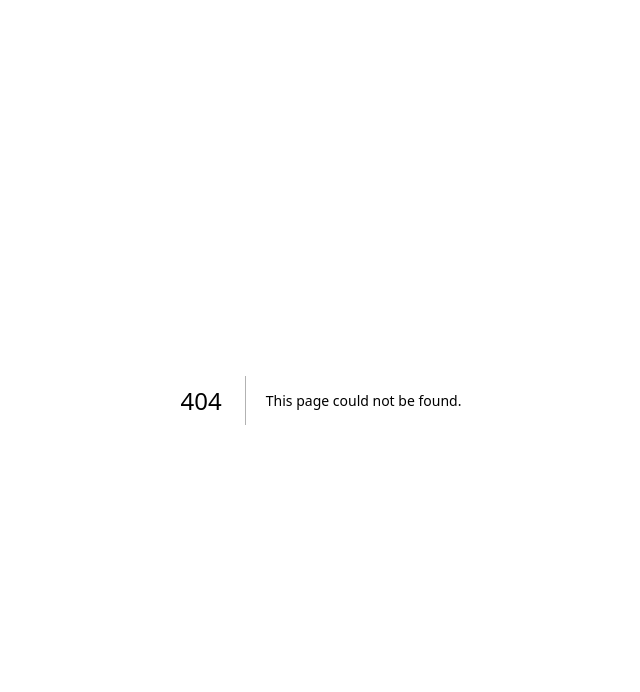
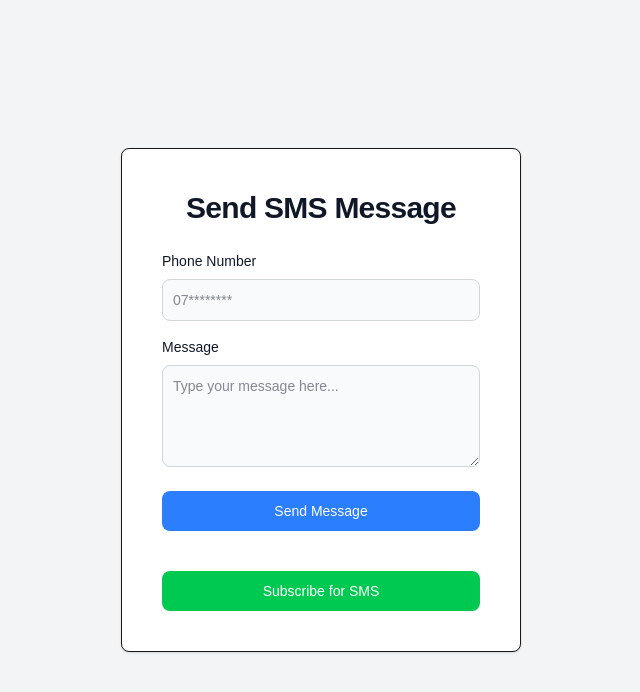
Before and after one commit to rubanga-kene/sms-platform, a Next.js app: page /send-message in a window 1280 px wide. Before the commit this address had no page. Shown: the top 692 px of the page, without its empty margins (319-959 px from the left). Built offline with nearby package versions, Linux system fonts and the light colour scheme.

Commit message:
Added Message Body

```diff
--- a/app/page.tsx
+++ b/app/page.tsx
@@ -104,7 +104,7 @@ export default function Login() {
               />
               <span className="ml-2">Remember me</span>
             </label>
-            <a className="text-sm text-blue-600 hover:underline" href="#">
+            <a className="text-sm text-blue-600 hover:underline" href="/send-message">
               Forgot your password?
             </a>
           </div>
--- /dev/null
+++ b/app/send-message/page.tsx
@@ -0,0 +1,164 @@
+'use client';
+
+import { useState } from 'react';
+
+export default function SendSMS() {
+  const [phoneNumber, setPhoneNumber] = useState('');
+  const [messageBody, setMessageBody] = useState('');
+  const [error, setError] = useState('');
+
+  const [showSubscribeForm, setShowSubscribeForm] = useState(false);
+  const [smsPackage, setSmsPackage] = useState('10');
+  const [subscriptionType, setSubscriptionType] = useState('weekly');
+  const [subscribeMessage, setSubscribeMessage] = useState('');
+
+  const handleSendSMS = async (e: React.FormEvent) => {
+    e.preventDefault();
+
+    try {
+      const res = await fetch('/api/send-sms', {
+        method: 'POST',
+        headers: { 'Content-Type': 'application/json' },
+        body: JSON.stringify({ phoneNumber, messageBody }),
+      });
+
+      if (!res.ok) {
+        const data = await res.json();
+        setError(data.error || 'Failed to send SMS.');
+        return;
+      }
+
+      setPhoneNumber('');
+      setMessageBody('');
+      setError('');
+    } catch (err) {
+      console.error(err);
+      setError('An unexpected error occurred.');
+    }
+  };
+
+  const handleSubscribe = async () => {
+    const selectedPackage = smsPackage === '10' ? 300 : 600;
+    const selectedPeriod = subscriptionType; // weekly or monthly
+
+    // Here you would send this data to the server
+    console.log(`Subscribing for ${smsPackage} SMS (${selectedPeriod}) at price ${selectedPackage}`);
+
+    setSubscribeMessage(`Subscribed successfully for ${smsPackage} SMS (${selectedPeriod}) at price ${selectedPackage}`);
+    setShowSubscribeForm(false);
+  };
+
+  return (
+    <main className="flex min-h-screen items-center justify-center bg-gray-100 p-4">
+      <form onSubmit={handleSendSMS} className="flex flex-col items-center justify-center w-full max-w-md px-6 py-8 mx-auto">
+        <div className="w-full bg-white rounded-lg shadow border sm:max-w-md xl:p-0">
+          <div className="p-8 space-y-6 sm:p-10">
+            <p className="text-2xl font-bold leading-tight tracking-tight text-gray-900 md:text-3xl text-center">
+              Send SMS Message
+            </p>
+
+            <div className="flex flex-col gap-4">
+              {/* Phone Number */}
+              <div>
+                <label htmlFor="phoneNumber" className="block mb-2 text-sm font-medium text-gray-900">
+                  Phone Number
+                </label>
+                <input
+                  placeholder="07********"
+                  id="phoneNumber"
+                  type="text"
+                  className="bg-gray-50 border border-gray-300 text-gray-900 sm:text-sm rounded-lg block w-full p-2.5"
+                  value={phoneNumber}
+                  onChange={(e) => setPhoneNumber(e.target.value)}
+                  required
+                />
+              </div>
+
+              {/* Message Body */}
+              <div>
+                <label htmlFor="messageBody" className="block mb-2 text-sm font-medium text-gray-900">
+                  Message
+                </label>
+                <textarea
+                  placeholder="Type your message here..."
+                  id="messageBody"
+                  className="bg-gray-50 border border-gray-300 text-gray-900 sm:text-sm rounded-lg block w-full p-2.5"
+                  value={messageBody}
+                  onChange={(e) => setMessageBody(e.target.value)}
+                  required
+                  rows={4}
+                />
+              </div>
+            </div>
+
+            <button
+              type="submit"
+              className="w-full bg-blue-500 hover:bg-blue-700 focus:ring-4 focus:outline-none focus:ring-primary-300 font-medium rounded-lg text-sm px-5 py-2.5 text-center text-white"
+            >
+              Send Message
+            </button>
+
+            {error && <p className="text-center text-red-500">{error}</p>}
+
+            {/* Subscribe Button */}
+            <div className="text-center">
+              <button
+                type="button"
+                onClick={() => setShowSubscribeForm(!showSubscribeForm)}
+                className="mt-4 w-full bg-green-500 hover:bg-green-700 focus:ring-4 focus:outline-none focus:ring-green-300 font-medium rounded-lg text-sm px-5 py-2.5 text-center text-white"
+              >
+                {showSubscribeForm ? 'Cancel Subscription' : 'Subscribe for SMS'}
+              </button>
+            </div>
+
+            {/* Subscription Form */}
+            {showSubscribeForm && (
+              <div className="mt-6 space-y-4">
+                <div>
+                  <label htmlFor="smsPackage" className="block mb-2 text-sm font-medium text-gray-900">
+                    Number of SMS
+                  </label>
+                  <select
+                    id="smsPackage"
+                    value={smsPackage}
+                    onChange={(e) => setSmsPackage(e.target.value)}
+                    className="bg-gray-50 border border-gray-300 text-gray-900 sm:text-sm rounded-lg block w-full p-2.5"
+                  >
+                    <option value="10">10 SMS - 300 UGX</option>
+                    <option value="20">20 SMS - 600 UGX</option>
+                  </select>
+                </div>
+
+                <div>
+                  <label htmlFor="subscriptionType" className="block mb-2 text-sm font-medium text-gray-900">
+                    Subscription Type
+                  </label>
+                  <select
+                    id="subscriptionType"
+                    value={subscriptionType}
+                    onChange={(e) => setSubscriptionType(e.target.value)}
+                    className="bg-gray-50 border border-gray-300 text-gray-900 sm:text-sm rounded-lg block w-full p-2.5"
+                  >
+                    <option value="weekly">Weekly</option>
+                    <option value="monthly">Monthly</option>
+                  </select>
+                </div>
+
+                <button
+                  type="button"
+                  onClick={handleSubscribe}
+                  className="w-full bg-purple-500 hover:bg-purple-700 focus:ring-4 focus:outline-none focus:ring-purple-300 font-medium rounded-lg text-sm px-5 py-2.5 text-center text-white"
+                >
+                  Confirm Subscription
+                </button>
+              </div>
+            )}
+
+            {/* Success message after subscription */}
+            {subscribeMessage && <p className="text-center text-green-600">{subscribeMessage}</p>}
+          </div>
+        </div>
+      </form>
+    </main>
+  );
+}
```
